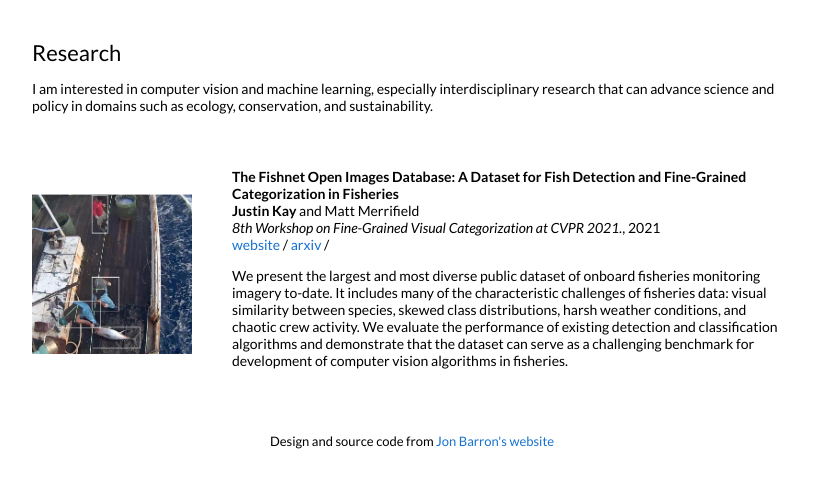
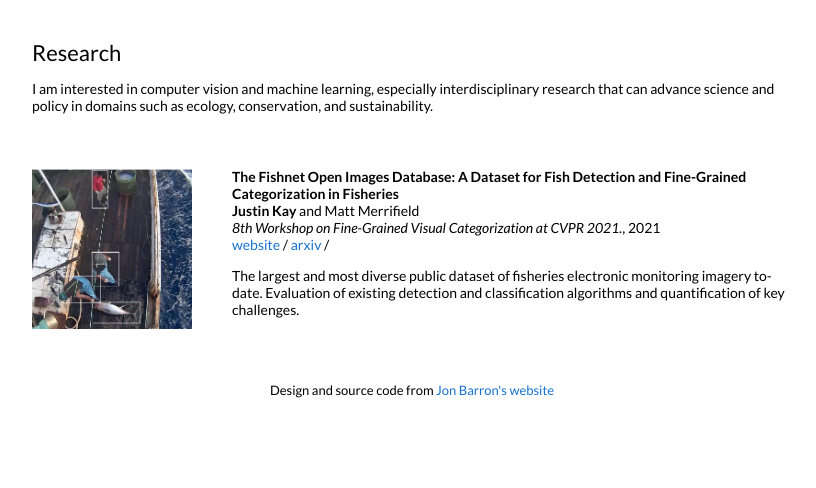
Before and after one commit to justinkay/justinkay.github.io, a Jekyll site: the page built from _posts/2021-05-16-fishnet.md, in a window 1280 px wide, cut to the strip 312-800 px from the top of the page. Shown: the whole strip, without its empty margins (228-1044 px from the left). Built offline with Jekyll 4.4.1, drawn with Linux system fonts in a browser that asks for light colours.

Commit message:
Update 2021-05-16-fishnet.md

```diff
--- a/_posts/2021-05-16-fishnet.md
+++ b/_posts/2021-05-16-fishnet.md
@@ -13,8 +13,4 @@ slides:
 code:
 website: https://www.fishnet.ai/
 ---
-We present the largest and most
-diverse public dataset of onboard fisheries monitoring imagery to-date. It includes many of the characteristic challenges of fisheries data:
-visual similarity between species, skewed class distributions, harsh weather conditions, and chaotic crew activity.
-We evaluate the performance of existing detection and classification algorithms and demonstrate that the dataset can serve as a
-challenging benchmark for development of computer vision algorithms in fisheries.
+The largest and most diverse public dataset of fisheries electronic monitoring imagery to-date. Evaluation of existing detection and classification algorithms and quantification of key challenges.
```
